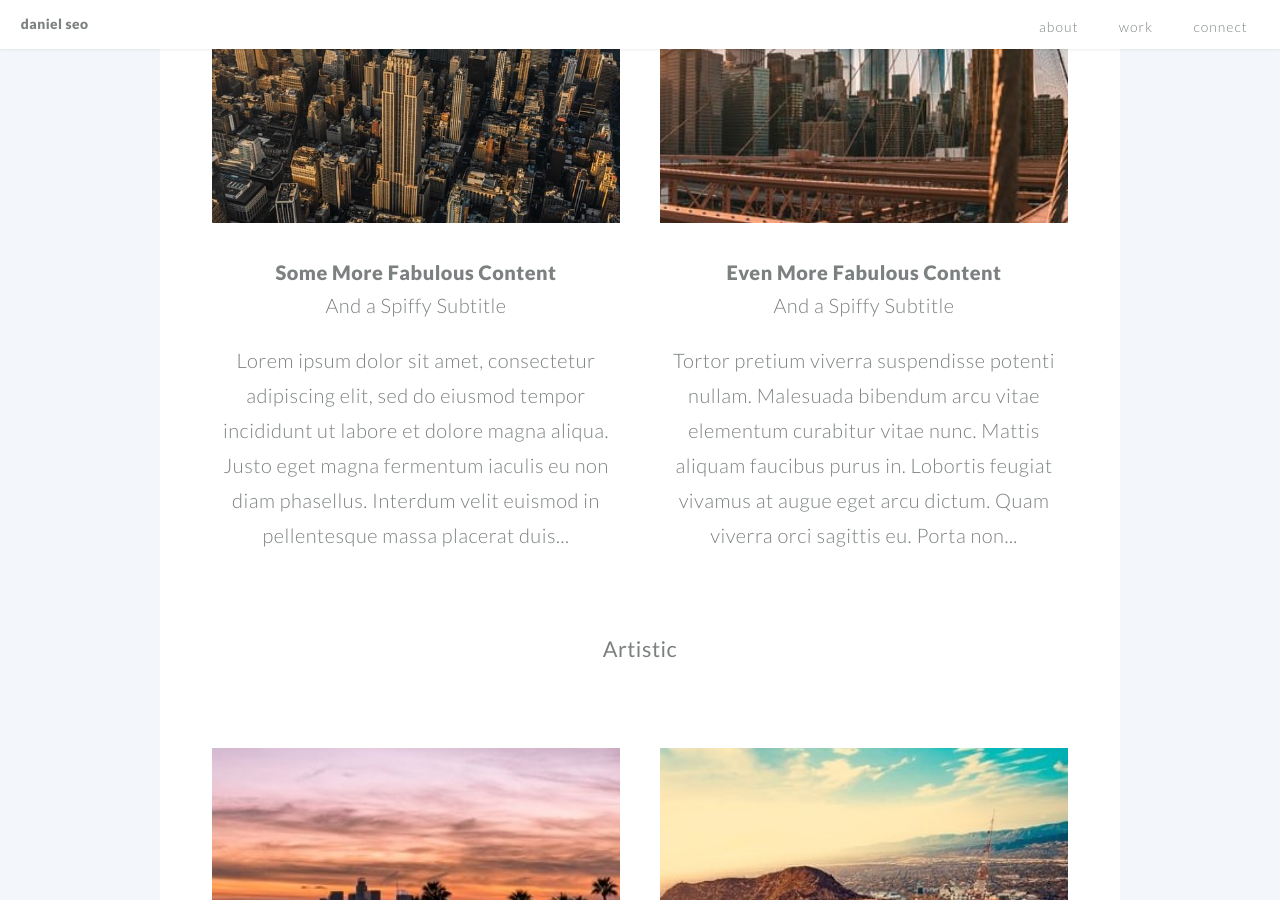
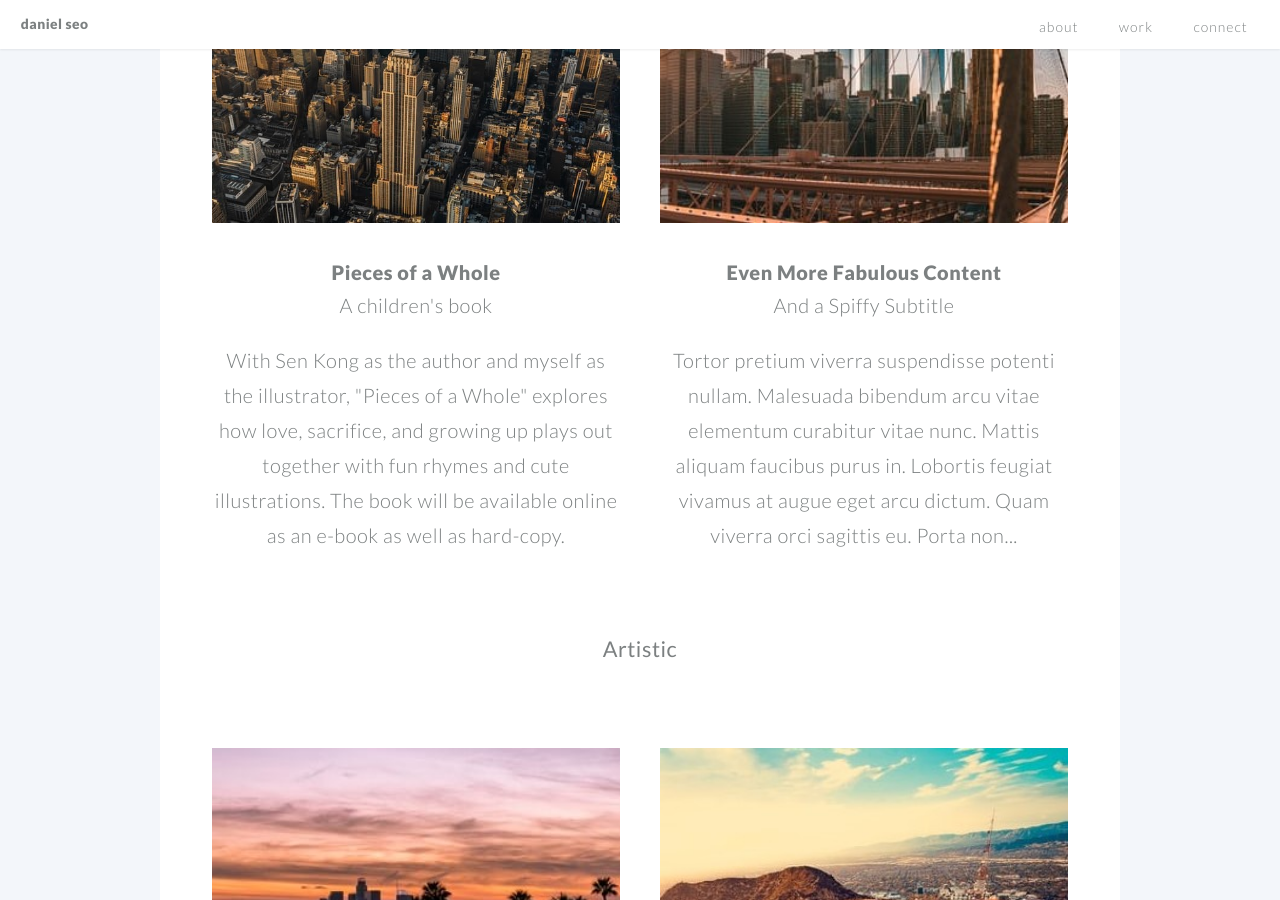
Before and after one commit to danielyseo/danielyseo.github.io, a Jekyll site: the page built from index.md, in a window 1280 px wide and 900 px high, scrolled down 2884 px. Built offline with Jekyll 4.4.1, drawn with Linux system fonts in a browser that asks for light colours; some of the changed text lies outside the part shown.

Commit message:
Update example2.html

```diff
--- a/_includes/example2.html
+++ b/_includes/example2.html
@@ -1,3 +1,3 @@
-<h1><a href="#">Some More Fabulous Content</a></h1>
-<h2>And a Spiffy Subtitle<h2>
-<p>Lorem ipsum dolor sit amet, consectetur adipiscing elit, sed do eiusmod tempor incididunt ut labore et dolore magna aliqua. Justo eget magna fermentum iaculis eu non diam phasellus. Interdum velit euismod in pellentesque massa placerat duis...</p>
+<h1><a href="#">Pieces of a Whole</a></h1>
+<h2>A children's book<h2>
+<p>With Sen Kong as the author and myself as the illustrator, "Pieces of a Whole" explores how love, sacrifice, and growing up plays out together with fun rhymes and cute illustrations. The book will be available online as an e-book as well as hard-copy. </p>
```
